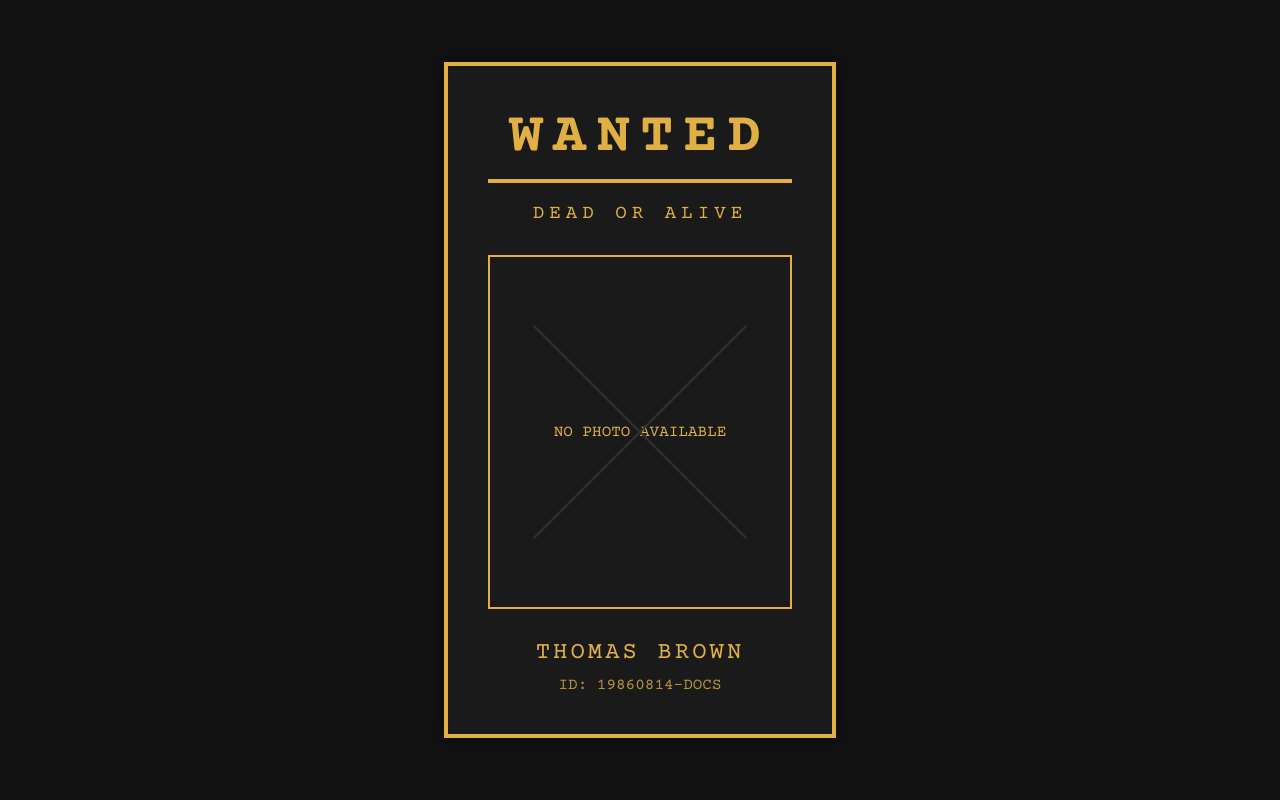
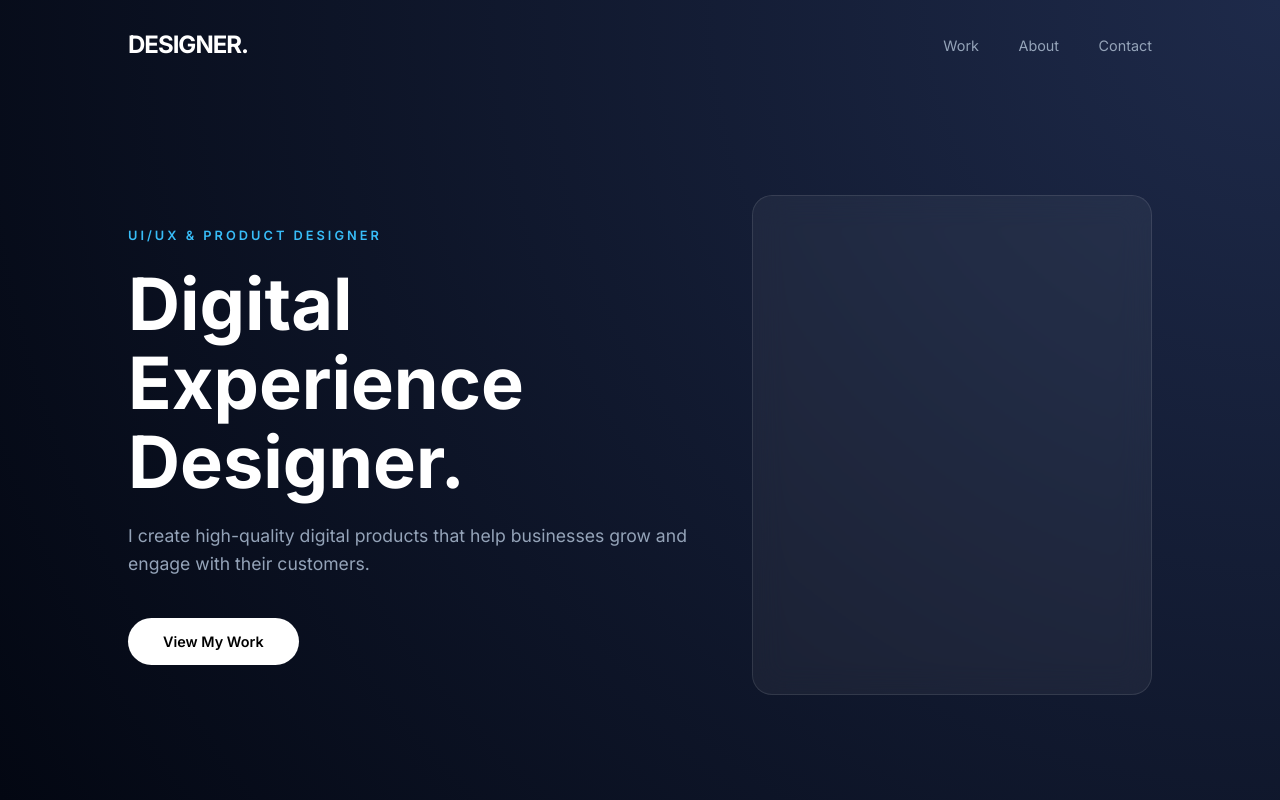
Before and after one commit to bianchini021/lista-de-presentes, a plain HTML site: page index.html in a window 1280 px wide. Drawn offline with nearby package versions, Linux system fonts and the light colour scheme.

Commit message:
Update index.html

```diff
--- a/index.html
+++ b/index.html
@@ -2,94 +2,143 @@
 <html lang="pt-br">
 <head>
     <meta charset="UTF-8">
-    <title>SQL Noir - Wanted</title>
+    <meta name="viewport" content="width=device-width, initial-scale=1.0">
+    <title>Portfolio - UI/UX Designer</title>
+    <link href="https://fonts.googleapis.com/css2?family=Inter:wght@300;400;600;700&display=swap" rel="stylesheet">
     <style>
-        @import url('https://fonts.googleapis.com/css2?family=Courier+Prime:wght@400;700&display=swap');
+        * {
+            margin: 0;
+            padding: 0;
+            box-sizing: border-box;
+            font-family: 'Inter', sans-serif;
+        }
 
         body {
-            background-color: #121212; /* Fundo escuro do arquivo */
-            color: #e0b044; /* Aquele amarelo/dourado característico do SQL Noir */
-            font-family: 'Courier Prime', monospace; /* Fonte de máquina de escrever */
+            /* O gradiente profundo que vemos no fundo da imagem */
+            background: radial-gradient(circle at top right, #1e2a4a, #030712);
+            color: white;
+            min-height: 100vh;
             display: flex;
-            justify-content: center;
-            align-items: center;
-            height: 100vh;
-            margin: 0;
-            text-transform: uppercase;
+            flex-direction: column;
         }
 
-        .poster {
-            border: 4px solid #e0b044;
-            padding: 40px;
-            max-width: 600px;
-            text-align: center;
-            background-color: #1a1a1a;
-            box-shadow: 0 0 20px rgba(0,0,0,0.5);
+        /* Navbar estilo Glassmorphism */
+        header {
+            display: flex;
+            justify-content: space-between;
+            align-items: center;
+            padding: 30px 10%;
         }
 
-        h1 {
-            font-size: 3.5rem;
-            margin: 0;
-            letter-spacing: 10px;
-            border-bottom: 4px solid #e0b044;
-            padding-bottom: 10px;
-            margin-bottom: 20px;
+        .logo {
+            font-size: 1.5rem;
+            font-weight: 700;
+            letter-spacing: -1px;
         }
 
-        .sub-header {
-            font-size: 1.2rem;
-            letter-spacing: 5px;
-            margin-bottom: 30px;
+        nav a {
+            color: #94a3b8;
+            text-decoration: none;
+            margin-left: 35px;
+            font-size: 0.9rem;
+            transition: 0.3s;
         }
 
-        .photo-placeholder {
-            width: 300px;
-            height: 350px;
-            border: 2px solid #e0b044;
-            margin: 0 auto 30px;
-            display: flex;
-            justify-content: center;
-            align-items: center;
-            position: relative;
+        nav a:hover {
+            color: #fff;
         }
 
-        /* O X que aparece no lugar da foto no design */
-        .photo-placeholder::before, .photo-placeholder::after {
-            content: '';
-            position: absolute;
-            width: 100%;
-            height: 2px;
-            background-color: #333;
-        }
-        .photo-placeholder::before { transform: rotate(45deg); }
-        .photo-placeholder::after { transform: rotate(-45deg); }
-
-        .details {
-            font-size: 1.5rem;
-            letter-spacing: 3px;
+        /* Seção Principal */
+        .container {
+            flex: 1;
+            display: flex;
+            align-items: center;
+            padding: 0 10%;
         }
 
-        .id-number {
-            margin-top: 10px;
-            font-size: 1rem;
-            opacity: 0.8;
+        .hero-text {
+            max-width: 600px;
+        }
+
+        .hero-text span {
+            color: #38bdf8; /* Azul claro neon dos detalhes */
+            text-transform: uppercase;
+            letter-spacing: 3px;
+            font-size: 0.8rem;
+            font-weight: 600;
+        }
+
+        .hero-text h1 {
+            font-size: 4.5rem;
+            line-height: 1.1;
+            margin: 20px 0;
+        }
+
+        .hero-text p {
+            color: #94a3b8;
+            font-size: 1.1rem;
+            line-height: 1.6;
+            margin-bottom: 40px;
+        }
+
+        /* Botão estilizado */
+        .btn {
+            background: #fff;
+            color: #000;
+            padding: 15px 35px;
+            border-radius: 50px;
+            text-decoration: none;
+            font-weight: 600;
+            font-size: 0.9rem;
+            display: inline-block;
+            transition: transform 0.3s;
+        }
+
+        .btn:hover {
+            transform: translateY(-5px);
+        }
+
+        /* Elemento flutuante/imagem do lado direito */
+        .hero-image {
+            flex: 1;
+            display: flex;
+            justify-content: flex-end;
+        }
+
+        .glass-card {
+            background: rgba(255, 255, 255, 0.05);
+            backdrop-filter: blur(15px);
+            border: 1px solid rgba(255, 255, 255, 0.1);
+            border-radius: 20px;
+            width: 400px;
+            height: 500px;
+            position: relative;
         }
     </style>
 </head>
 <body>
 
-    <div class="poster">
-        <h1>WANTED</h1>
-        <div class="sub-header">Dead or Alive</div>
+    <header>
+        <div class="logo">DESIGNER.</div>
+        <nav>
+            <a href="#">Work</a>
+            <a href="#">About</a>
+            <a href="#">Contact</a>
+        </nav>
+    </header>
 
-        <div class="photo-placeholder">
-            <span>No Photo Available</span>
+    <div class="container">
+        <div class="hero-text">
+            <span>UI/UX & Product Designer</span>
+            <h1>Digital Experience Designer.</h1>
+            <p>I create high-quality digital products that help businesses grow and engage with their customers.</p>
+            <a href="#" class="btn">View My Work</a>
         </div>
 
-        <div class="details">
-            THOMAS BROWN
+        <div class="hero-image">
+            <div class="glass-card">
+                </div>
         </div>
-        <div class="id-number">ID: 19860814-DOCS</div>
     </div>
 
 </body>
```
